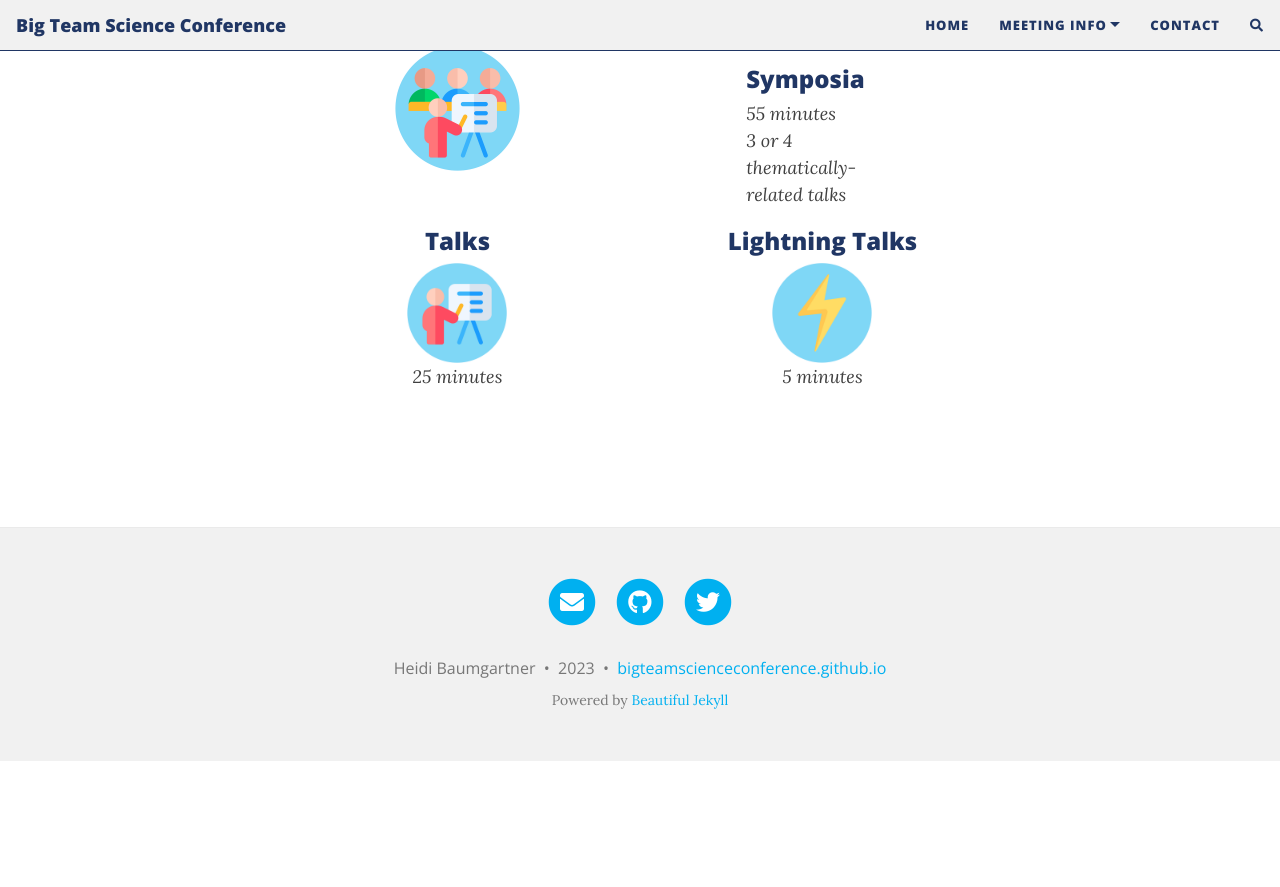
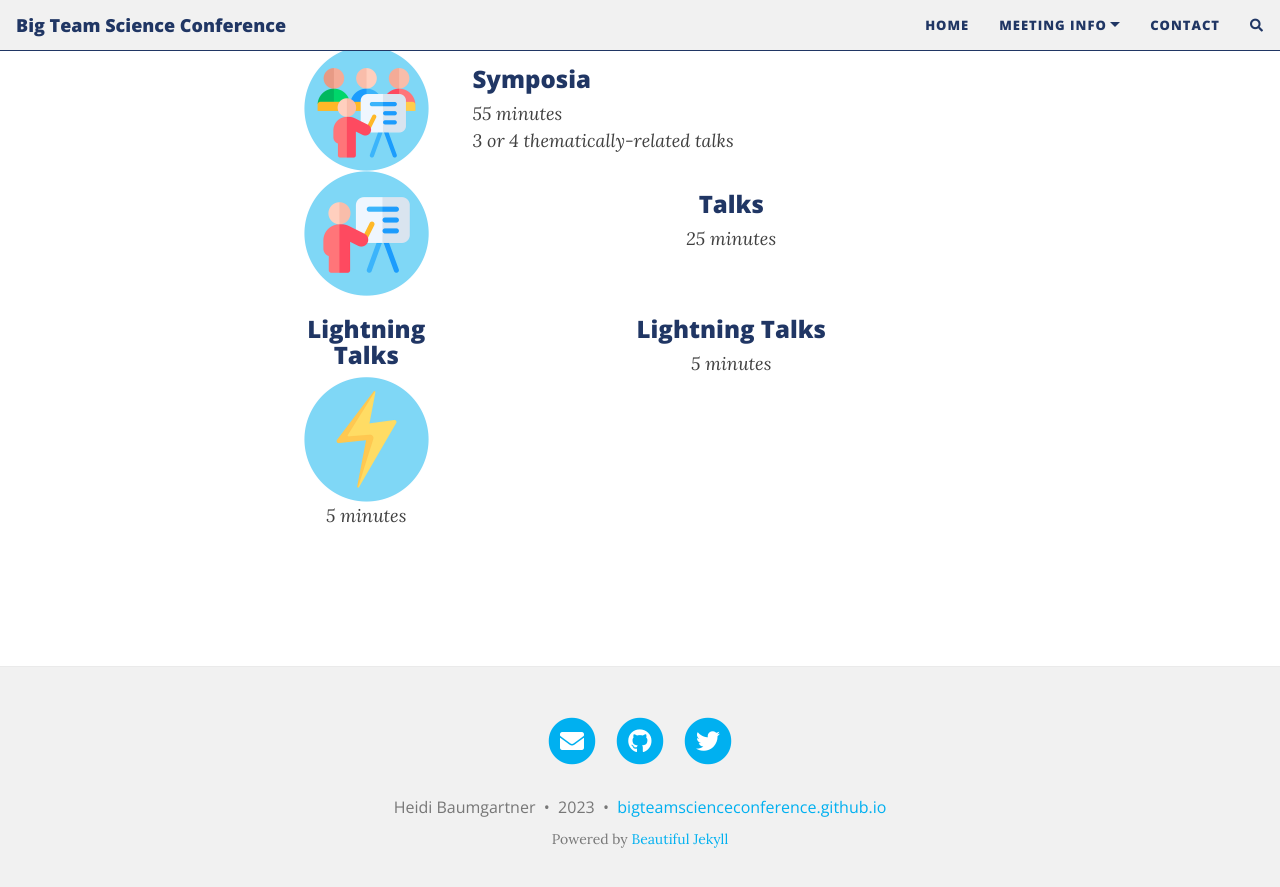
Before and after one commit to bigteamscienceconference/bigteamscienceconference.github.io, a Jekyll site: the page built from submissions.md, in a window 1280 px wide and 900 px high, scrolled down 1145 px. Shown: the top 887 px of the window. Built offline with Jekyll 4.4.1, drawn with Linux system fonts in a browser that asks for light colours; nearby versions of some CDN libraries; comment, search, counter and statistics services are not loaded; before the commit the page ends 1906 px from its top, so only the background shows below that.

Commit message:
Update submissions.md

```diff
--- a/submissions.md
+++ b/submissions.md
@@ -54,21 +54,29 @@ The conference will feature symposia, panel sessions, hackathons, talks, and unc
       <div class="col-sm-3" align="center">
         <img src="/assets/img/symposium.png" alt="symposium" width="125" height="125"><br>
       </div>
-      <div class="col-sm-3" align="left">
+      <div class="col-sm-9" align="left">
         <h3>Symposia</h3>
         <i>55 minutes</i><br>
         <i>3 or 4 thematically-related talks</i> <br>
       </div>
     </div>
     <div class="row justify-content-around">
-      <div class="col-sm-4 col-xs-6" align="center">
+      <div class="col-sm-3" align="center">
+        <img src="/assets/img/talk.png" alt="talk" width="125" height="125"><br>
+      </div>
+      <div class="col-sm-9" align="center">
         <h3>Talks</h3>
-        <img src="/assets/img/talk.png" alt="talk" width="100" height="100"><br>
         <i>25 minutes</i><br>
       </div>
-      <div class="col-sm-4 col-xs-6" align="center">
+    </div>
+    <div class="row justify-content-around">
+      <div class="col-sm-3" align="center">
         <h3>Lightning Talks</h3>
-        <img src="/assets/img/lightning.png" alt="lightning talk" width="100" height="100"><br>
+        <img src="/assets/img/lightning.png" alt="lightning talk" width="125" height="125"><br>
+        <i>5 minutes</i><br>
+      </div>
+      <div class="col-sm-9" align="center">
+        <h3>Lightning Talks</h3>
         <i>5 minutes</i><br>
       </div>
     </div>
```
